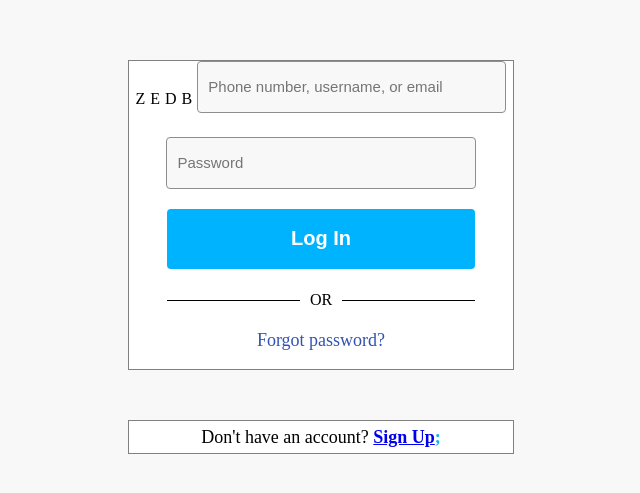
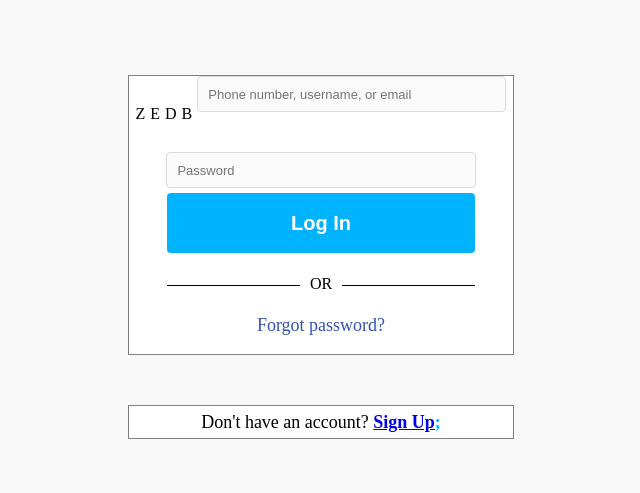
Before and after one commit to attech-org/zedb, a React (Create React App) app: page /login in a window 1280 px wide. Shown: the part 143-636 px from the top of the page, without its empty margins (319-959 px from the left). Built offline with nearby package versions, Linux system fonts and the light colour scheme.

Commit message:
feat: Rearranged components a bit

```diff
--- /dev/null
+++ b/src/components/Input.tsx
@@ -0,0 +1,15 @@
+import styled from "styled-components";
+
+const Input = styled.input`
+  margin-bottom: 5px;
+  width: calc(80% - 20px);
+  height: 2em;
+  background-color: #fafafa;
+  font-size: 13px;
+  border: 1px solid #dbdbdb;
+  border-radius: 4px;
+  padding: 4px 10px;
+  outline: gray;
+`;
+
+export default Input;
--- a/src/components/LoginPageInputField.tsx
+++ b/src/containers/LoginForm.tsx
@@ -1,16 +1,6 @@
 import { useState } from "react";
 import styled from "styled-components";
-
-const Input = styled.input`
-  margin-bottom: 20px;
-  width: calc(80% - 20px);
-  height: 2em;
-  background-color: #f8f8f8;
-  font-size: 15px;
-  border: 1px solid #8e8e8e;
-  border-radius: 4px;
-  padding: 10px 10px;
-`;
+import Input from "../components/Input";
 
 const Button = styled.button`
   margin-bottom: 20px;
--- a/src/components/SignUpPageInputFielf.tsx
+++ b/src/containers/RegisterForm.tsx
@@ -1,17 +1,6 @@
 import { useState } from "react";
 import styled from "styled-components";
-
-const Input = styled.input`
-  margin-bottom: 5px;
-  width: calc(80% - 20px);
-  height: 2em;
-  background-color: #fafafa;
-  font-size: 13px;
-  border: 1px solid #dbdbdb;
-  border-radius: 4px;
-  padding: 4px 10px;
-  outline: gray;
-`;
+import Input from "../components/Input";
 
 const Button = styled.button`
   margin-top: 10px;
--- a/src/pages/LoginPage.tsx
+++ b/src/pages/LoginPage.tsx
@@ -1,6 +1,6 @@
 import styled from "styled-components";
 import { Link, Route, Routes } from "react-router-dom";
-import LoginPageInputField from "../components/LoginPageInputField";
+import LoginPageInputField from "../containers/LoginForm";
 import SignUpPage from "./SignUpPage";
 
 const Layout = styled.main`
--- a/src/pages/SignUpPage.tsx
+++ b/src/pages/SignUpPage.tsx
@@ -1,6 +1,6 @@
 import { Link } from "react-router-dom";
 import styled from "styled-components";
-import SignUpPageInputField from "../components/SignUpPageInputFielf";
+import SignUpPageInputField from "../containers/RegisterForm";
 
 const Layout = styled.main`
   width: 100vw;
```
